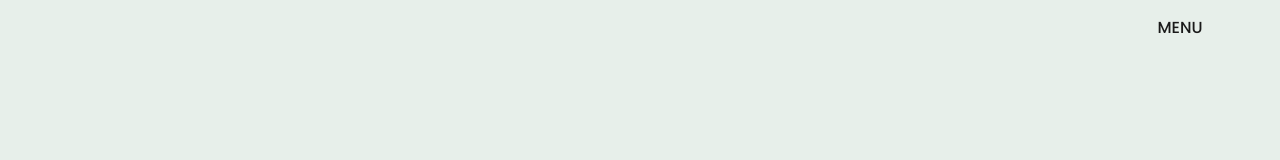
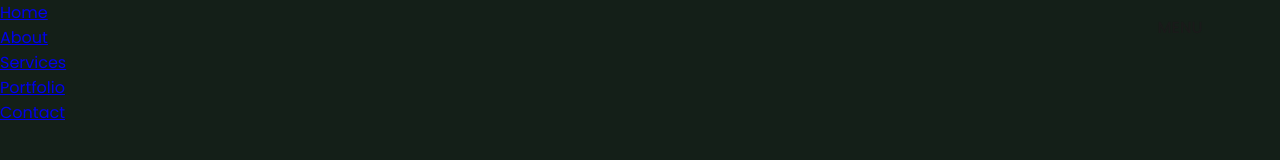
Before and after one commit to lucasllimati/full-screen-menu, a plain HTML site: page index.html in a window 1280 px wide. Drawn offline with Linux system fonts and the light colour scheme.

Commit message:
Update style.css

```diff
--- a/css/style.css
+++ b/css/style.css
@@ -49,7 +49,16 @@ body{
   left: 50%;
   top: 100%;
   transform: translateX(-50%);
+  color: hsl(0, 0%, 90%)
 }
 .nav{
-  display: none;
+  position: fixed;
+  left: 0;
+  top: 0;
+  height: 100%;
+  width: 100%;
+  background-color: hsl(144, 20%, 10%);
+  z-index: 10;
+  display: flex;
+  transition: all 0.5s ease;
 }
```
